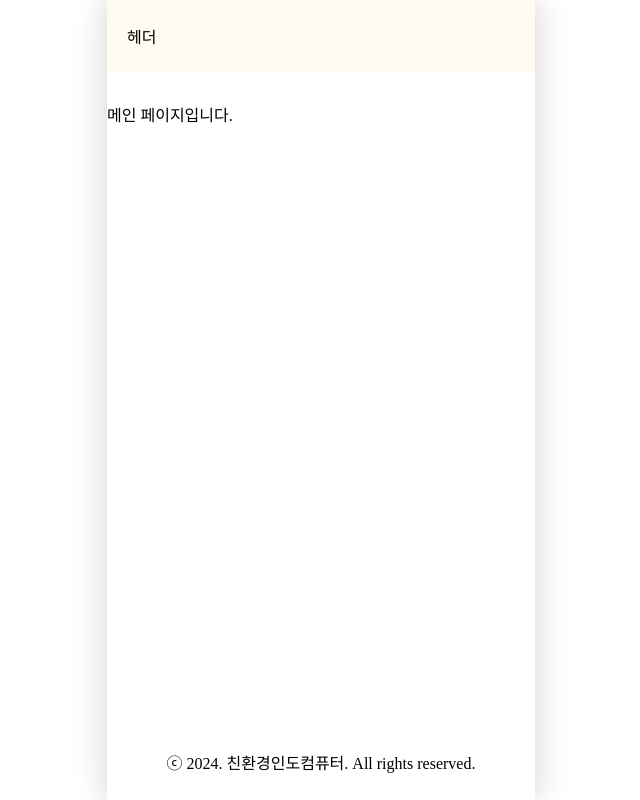
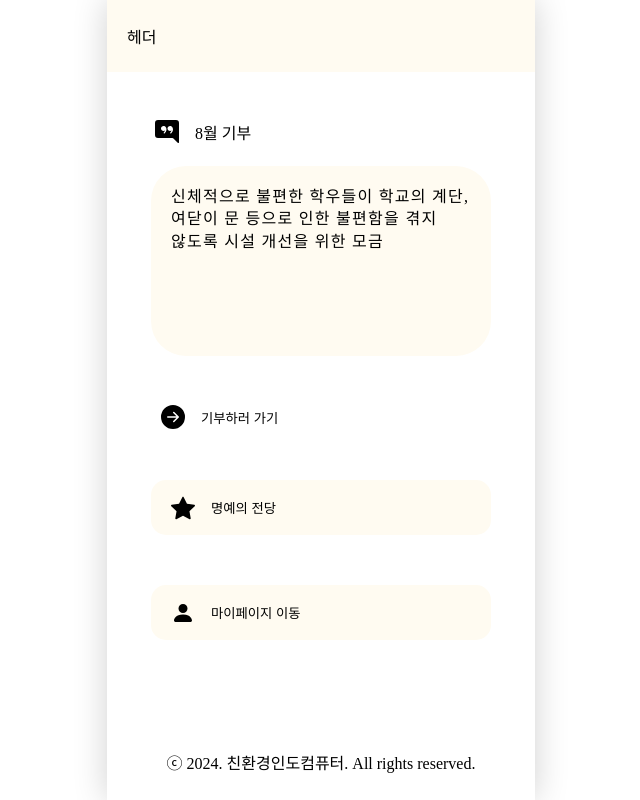
Before and after one commit to 2024-HUFSummer-HACKATHON/EnvIndiaComputer, a React (Create React App) app: page / in a window 1280 px wide. Both pictures are taken after a click on the button "01. 메인 페이지". Shown: the whole page, without its empty margins (319-959 px from the left). Built offline with nearby package versions, Linux system fonts and the light colour scheme.

Commit message:
feat: 메인페이지 작업 완료

```diff
--- /dev/null
+++ b/src/components/BlockButtons.js
@@ -0,0 +1,41 @@
+import React from 'react'
+import styled from 'styled-components'
+
+const Button = styled.button`
+    display: flex;
+    flex-direction: row;
+    align-items: center;
+    margin: 50px auto;
+    background-color: #FFFBF1;
+    width: 340px;
+    height: 55px;
+    border: none;
+    border-radius: 15px;
+    cursor: pointer;
+    &:hover {
+      opacity: 0.5;
+    }
+`
+const Icon = styled.div`
+    margin-left: 14px;
+    margin-right: 16px;
+    width: 24px;
+    height: 24px;
+    & > svg {
+        width: 24px;
+        height: 24px;
+    }
+`;
+
+function BlockButtons({ text, icon }) {
+  return (
+    <>
+      <Button>
+        <Icon>{icon}</Icon>
+        {text}
+      </Button>
+    </>
+  )
+}
+
+export default BlockButtons
--- a/src/components/BlockButton.js
+++ b/src/components/SiteButton.js
@@ -45,7 +45,7 @@ const Icon = styled.p`
     }
 `;
 
-const BlockButton = ({ text, leftArrow, rightArrow, onClick, ...props }) => {
+const SiteButton = ({ text, leftArrow, rightArrow, onClick, ...props }) => {
     return (
         <Button onClick={onClick} {...props}>
             <Icon className={classNames({ visible: leftArrow })}>
@@ -59,4 +59,4 @@ const BlockButton = ({ text, leftArrow, rightArrow, onClick, ...props }) => {
     );
 };
 
-export default BlockButton;
+export default SiteButton;
--- a/src/pages/Main.jsx
+++ b/src/pages/Main.jsx
@@ -1,10 +1,84 @@
 import React from 'react'
+import { BsChatRightQuoteFill, BsArrowRightCircleFill, BsFillStarFill, BsPersonFill } from "react-icons/bs";
+import styled from 'styled-components';
+import BlockButtons from '../components/BlockButtons';
+
+const Title = styled.div`
+  display: flex;
+  flex-direction: row;
+  align-items: center;
+  margin: 48px 0 22px 48px;
+  .icons{
+    margin-right: 16px;
+    width: 24px;
+    height: 24px;
+  }
+`
+const DonateDescription = styled.div`
+  display: flex;
+  flex-direction: row;
+  justify-content: center;
+  align-items: center;
+`
+const Box = styled.div`
+  width: 340px;
+  height: 190px;
+  background-color: #FFFBF1;
+  border-radius: 35px;
+  display: flex;
+  justify-content: center;
+`
+const Text = styled.div`
+  letter-spacing: 0.1vw;
+  max-width: 300px; /* 너비를 270px로 제한 */
+  margin-top: 20px;
+  /* text-align: center; 문단 가운데 정렬 */
+
+  word-wrap: normal; /* 기본적으로 공백에서 줄바꿈 */
+  word-break: keep-all; /* 단어단위로 줄바꿈(단어 중간에 줄바꿈하지 않음) */
+  line-height: 1.4; /* 라인 간격을 1.2로 설정 */
+`
+
+const DonationButton = styled.button`
+  display: flex;
+  flex-direction: row;
+  align-items: center;
+  margin: 48px 0 22px 48px;
+  border: none;
+  background-color: #FFFFFF;
+  cursor: pointer;
+  &:hover {
+      opacity: 0.5;
+    }
+
+  .icons{
+    margin-right: 16px;
+    width: 24px;
+    height: 24px;
+  }
+`
 
 function Main() {
   return (
-    <div>
-      메인 페이지입니다.
-    </div>
+    <>
+      <Title>
+        <BsChatRightQuoteFill className='icons'/>
+        8월 기부
+      </Title>
+      <DonateDescription>
+        <Box>
+          <Text>
+            신체적으로 불편한 학우들이 학교의 계단, 여닫이 문 등으로 인한 불편함을 겪지 않도록 시설 개선을 위한 모금
+          </Text>
+        </Box>
+      </DonateDescription>
+      <DonationButton>
+        <BsArrowRightCircleFill className='icons'/>
+          기부하러 가기
+      </DonationButton>
+      <BlockButtons icon={<BsFillStarFill/>} text={ "명예의 전당" }/>
+      <BlockButtons icon={<BsPersonFill/>} text={ "마이페이지 이동" }/>
+    </>
   )
 }
 
--- a/src/pages/Sitemap.js
+++ b/src/pages/Sitemap.js
@@ -1,5 +1,5 @@
 import styled from "styled-components";
-import BlockButton from "../components/BlockButton.js";
+import SiteButton from "../components/SiteButton.js";
 import { useNavigate } from 'react-router-dom';
 import routes from "../routes.js";
 
@@ -16,7 +16,7 @@ const Sitemap = ({}) => {
     const elements = routes
         .filter((route) => route.name)
         .map((route) => (
-            <BlockButton
+            <SiteButton
                 key={route.path}
                 text={route.name}
                 onClick={() => {
```
